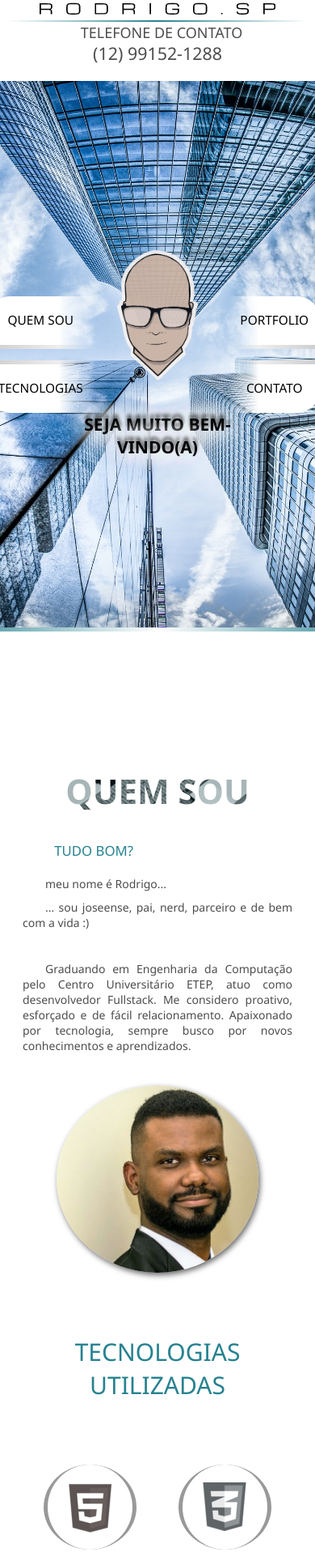
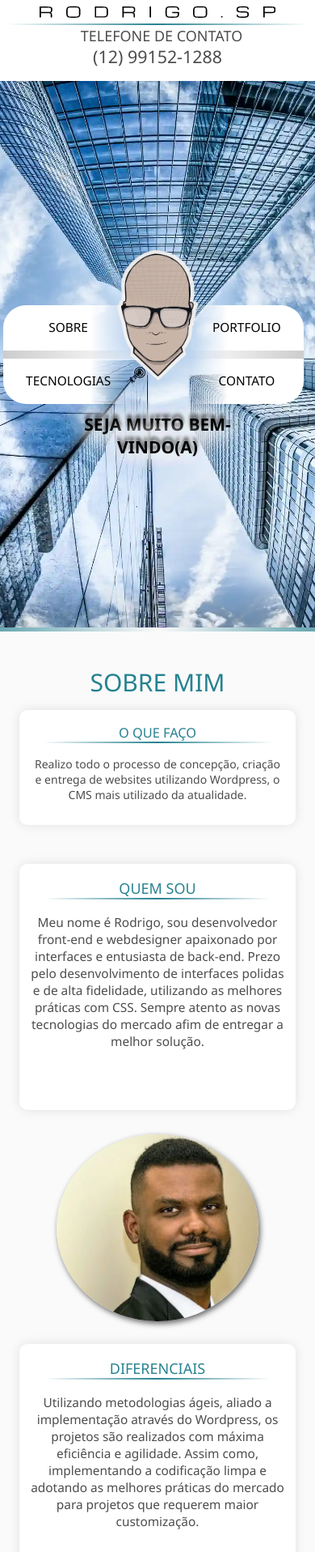
Before and after one commit to Rodrigospaiva/portfolio, a plain HTML site: page index.html in a window 390 px wide. Shown: the top 1917 px of the page at 81% size. Drawn offline with Linux system fonts and the light colour scheme; a script that the page names is missing.

Commit message:
Descrições no sobre e estilização alterados

```diff
--- a/css/global.css
+++ b/css/global.css
@@ -10,8 +10,6 @@
 }
 
 html {
-background: var(--white);
-
     font-family: 'Segoe UI', sans-serif;
     color: var(--black);
 
@@ -19,12 +17,13 @@ background: var(--white);
 
     --blue: #006c7dd9;
     --black: rgba(0, 0, 0, 0.7);
-    --white: rgba(255, 255, 255, 0.5);
+    --white: rgb(250, 250, 250);
     --fundobg: #F2F3F7;
 }
 
 body, button, input, textarea, fieldset, select, placeholder {
     font-size: clamp(14px, 1.9rem, 2vw);
+    background: var(--white);
 }
 
 ul, ol, li {
--- a/css/index.css
+++ b/css/index.css
@@ -6,7 +6,7 @@ main, #main-footer {
 
 #contato-fundo {
     display: block;
-    background-image: url(../img/backgrounds/pexels-david-underland-3237941.jpg);
+    background-image: url(../img/backgrounds/predios-contato.webp);
     background-position: center;
     background-position-y: 1px;
     background-position-x: -1px;
@@ -21,7 +21,7 @@ main, #main-footer {
 
 .container-topo {
     display: block;
-    background-image: url(../img/backgrounds/1.jpg);
+    background-image: url(../img/backgrounds/predios-cabecalho.webp);
     background-position: center;
     background-position-y: 1px;
     background-position-x: -1px;
@@ -126,23 +126,6 @@ main, #main-footer {
     text-transform: uppercase;
 }
 
-.container-topo .nav1 li, .container-topo .nav2 li {
-    /* border: 1px solid rgba(0, 0, 0, 0.2); */
-    transition: all 0.3s;
-    /* text-shadow:    0px 5px 4px var(--black),
-                    0px 0px 30px white,
-                    0px 0px 30px white,
-                    0px 0px 30px white,
-                    0px 0px 30px white,
-                    0px 0px 30px white;*/
-
-    line-height: 6rem;
-    padding: 0 1em;
-    margin: 1em;
-
-    background: rgba(255, 255, 255, 0.8);
-}
-
 .container-topo .nav1 li:hover, .container-topo .nav2 li:hover {
     transform: scale(1.2);
     transition: all 0.2s ease;
@@ -174,8 +157,10 @@ main, #main-footer {
                                         rgba(255, 255, 255),
                                         rgba(255, 255, 255, 0));
     border-image: linear-gradient(to right, rgba(0, 0, 0, 0.2), transparent) 1;
+    line-height: 4em;
     justify-content: right;
-    margin-right: -2em;
+    padding: 0 2em;
+    margin-right: -8em;
 }
 
 .container-topo .nav2 li {
@@ -184,8 +169,10 @@ main, #main-footer {
     rgba(255, 255, 255),
     rgba(255, 255, 255, 0));
     border-image: linear-gradient(to left, rgba(0, 0, 0, 0.2), transparent) 1;
+    line-height: 4em;
     justify-content: left;
-    margin-left: -2em;
+    padding: 0 2em;
+    margin-left: -8em;
 }
 
 .container-topo .nav1 a, .container-topo .nav2 a {
@@ -194,6 +181,11 @@ main, #main-footer {
     color: black;
     font-weight: 500;
     cursor: pointer;
+}
+
+header {
+    border-bottom: 5px solid;
+    border-image: linear-gradient(to right, var(--blue), transparent, var(--blue)) 60;
 }
 
 
@@ -209,78 +201,88 @@ main, #main-footer {
 
 /* Sobre */
 
-#sobre {
-    border-top: 5px solid;
-    border-image: linear-gradient(to right, var(--blue), transparent, var(--blue)) 60;
-    background: white;
+.captur {
+    height: 3em;
 }
 
-.bg_fundo {
-    display: block;
-    font-size: 2em;
-    text-transform: uppercase;
-    background-image: url(../img/backgrounds/pexels-david-underland-3237941.jpg);
-    background-position: left;
-    background-repeat: no-repeat;
-    background-size: auto;
-    filter: brightness(80%);
-    margin: 6em auto -2em;
-    height: auto;
-    text-align: center;
-    background-clip: text;
-    -webkit-background-clip: text;
-    color: #00d9fa15;
+#sobre {
+    background: white;
 }
 
 .sobre-container {
     display: flex;
-    justify-content: center;
-    margin: 5em auto;
+    flex-direction: column;
+    align-items: center;
 }
 
 .sobre-info {
+    display: flex;
+    justify-content: space-between;
+    align-items: center;
     margin-top: 100px;
     background-image: radial-gradient(circle 20em, rgba(0, 0, 0, 0.3), transparent);
-    display: flex;
     align-items: center;
+    width: 100%;
     height: 200px;
 }
 
-.dev {
-    width: 100%;
-    text-align: left;
+.h3-title {
+    text-transform: uppercase;
+    font-weight: normal;
+    border-bottom: 2px solid ;
+    border-image: linear-gradient(to right, transparent, var(--blue), transparent) 1;
+    color: var(--blue);
+    margin: 1em;
 }
 
-.dev p:nth-child(3) {
-    width: 40vw;
+.sobre-container article {
+    margin-bottom: 3em;
+}
+
+.dev {
+    display: flex;
+    justify-content: center;
+    align-items: center;
+    min-width: 300px;
+    max-width: 400px;
+    text-align: center;
+}
+
+/* .dev p:nth-child(3) {
+    width: 20vw;
     padding: 1em 0;
-}
+} */
 
 .img-circular {
     width: 250px;
     border-radius: 50%;
     box-shadow: 2px 3px 7px rgba(0, 0, 0, 0.6);
-    right: 0px;
     position: relative;
     margin-left: auto;
     margin-right: auto;
 }
 
-.logo img {
-    width: 200px;
+.diferenciais {
+    display: flex;
+    justify-content: center;
+    align-items: center;
+    min-width: 300px;
+    max-width: 400px;
+    text-align: center;
 }
 
-.quote {
-    display: flex;
-    align-items: center;
-    text-align: end;
+p {
+   justify-content: justify;
 }
 
-.quote p {
-    padding: 1rem 0;
+.make {
+    margin: 3em auto;
+    text-align: center;
+    min-width: 300px;
+    max-width: 400px;
 }
 
-blockquote::before {
+/* blockquote::before {
     content: open-quote;
     font-family: 'Franklin Gothic Medium', 'Arial Narrow', Arial, sans-serif;
     font-size: 5rem;
@@ -305,13 +307,7 @@ blockquote {
         display: none;
     }
 }
-
-.label:not(p:nth-child(2)){
-    color: var(--blue);
-    text-transform: uppercase;
-    font-size: 1.2em;
-    font-weight: 500;
-}
+*/
 
 .skills {
     display: flex;
@@ -330,12 +326,12 @@ blockquote {
     text-align: center;
     font-weight: 400;
     font-size: 3rem;
-    margin-bottom: 1rem;
+
     color: var(--blue);
 }
 
 .tecnologias-container {
-    margin-top: 15rem;
+    margin-top: 3em;
     display: flex;
     flex-direction: column;
 }
@@ -382,7 +378,7 @@ blockquote {
 }
 
 .paralax-fundo {
-    background-image: url(../img/backgrounds/matrix-global.jpg);
+    background-image: url(../img/backgrounds/matrix-paralax.webp);
     background-attachment: fixed;
     background-repeat:  no-repeat;
     background-position: center;
@@ -400,10 +396,8 @@ blockquote {
     flex-direction: column;
     text-align: center;
     align-items: center;
-    padding: 20em auto;
     font-size: 0.8em;
     width: 100%;
-    /* height: 800px; ******** tirar ***** */
 }
 
 .gallery {
@@ -420,8 +414,6 @@ blockquote {
 .job {
     margin: 1em 1rem;
     border: 1px solid rgba(0, 0, 0, 0.1);
-    /* min-width: 250px; */
-    /* width: 100%; */
     width: clamp(250px, 320px, 350px);
     transition: 0.3s;
 }
@@ -445,7 +437,7 @@ blockquote {
 .matrix {
     display: flex;
     justify-content: center;
-    padding-top: 5em;
+    padding-top: 6em;
 }
 
 .paralax-fundo article p {
@@ -521,8 +513,9 @@ blockquote {
 }
 
 #box-contato {
+    box-sizing: border-box;
     max-width: 400px;
-    min-width: 400px;
+    min-width: 320px;
     height: 400px;
     display: block;
     border-radius: 5px;
@@ -639,7 +632,7 @@ textarea {
     align-items: center;
     background-color: rgb(20, 20, 20);
     color: var(--white);
-    height: 15rem;
+    height: auto;
 }
 
 .rodape {
@@ -650,16 +643,16 @@ textarea {
     padding: 3rem;
 }
 
-.nav-rodape {
-    width: 200px;
+.nav-rodape .nav1{
+    width: auto;
     height: 80px;
     display: flex;
-    flex-direction: column;
     justify-content: center;
     align-items: center;
 }
 
 .rodape div {
+    text-align: center;
     font-size: 1.6rem;
     /* width: 100px; */
 }
@@ -689,6 +682,7 @@ textarea {
     opacity: 0.6;
     font-size: 1.6rem;
     line-height: 3rem;
+    padding: 0 1.5em;
 }
 
 .rodape div:nth-last-child(1) {
@@ -709,6 +703,10 @@ textarea {
 /****************** Responsivo *******************/
 
 @media (max-width: 870px) {
+    article {
+        font-size: 1.1em;
+    }
+
     .limited {
         width: 95vw;
     }
@@ -717,13 +715,17 @@ textarea {
         min-height: 85px;
     }
 
+    #sobre, .captur {
+        background-color: var(--white);
+    }
+
     .menu-principal {
         display: flex;
         flex-direction: column;
     }
 
     .logo-escrito {
-        padding-bottom: .4rem
+        padding: 0.4rem
     }
 
     .celular {
@@ -734,8 +736,31 @@ textarea {
     }
 
     .sobre-info {
-        height: normal;
-        margin: 1rem 2rem;
+        flex-direction: column;
+        height: auto;
+        width: unset;
+        margin-top: 2rem;
+        background-image: none;
+    }
+
+    .my-card {
+        box-shadow: 0 0 1em rgba(0, 0, 0, 0.1);
+        border-radius: 1rem;
+        background: white;
+        padding: 0 1em 2em 1em;
+        margin: 1em;
+    }
+
+    .eu {
+        margin: 1em;
+    }
+
+    .dev, .diferenciais {
+        height: auto;
+    }
+
+    .make {
+        order: -1;
     }
 
     .fale-comigo {
@@ -749,6 +774,14 @@ textarea {
         margin: 1rem;
         width: 80%;
         min-width: 320px;
+    }
+
+    #contato article {
+        border-radius: 3em;
+    }
+
+    #contato article p {
+        padding: 1 3em;
     }
 
     #contato article div:first-child {
@@ -772,17 +805,18 @@ textarea {
         max-height: 80vh;
     }
 
+    /* #cabecalho .nav1 {
+        margin-right: -50em;
+    }
+
+    #cabecalho .na2 {
+        margin-left: -50em;
+    } */
+
     .sobre-info {
         flex-direction: column;
         height: normal;
-        margin: 1rem 2rem 20rem 2rem;
-    }
-
-    .dev p {
-        width: 100vw;
-        padding: 1rem 2em;
-        text-indent: 2em;
-        text-align: justify;
+        margin-bottom: 5em;
     }
 
     .dev p:nth-child(3) {
@@ -834,7 +868,11 @@ textarea {
     }
 
     .celular div:nth-last-child() {
-        min-width: 300px;
+        min-width: 320px;
+    }
+
+    .eu {
+        margin: -1em 0 1em 0;
     }
 
     .job {
@@ -845,16 +883,26 @@ textarea {
         transform: scale(0.9);
     }
 
-    form {
-        width: 100%;
-    }
-
-    fieldset {
-        width: 100%;
+    .gallery {
+        margin-bottom: 3em;
     }
 
     #box-contato {
         width: 100%;
         margin-top: 1em;
     }
+
+    .rodape .nav1 {
+        height: 3em;
+    }
+
+    .rodape {
+        height: auto;
+        padding: 1.5em 0;
+        flex-direction: column;
+    }
+
+    .nav-rodape .nav1 a{
+        padding: 0 1em;
+    }
 }
--- a/index.html
+++ b/index.html
@@ -25,7 +25,7 @@
                 <div class="menu-principal-container">
                     <figure class="logo-escrito">
 
-                        <img src="img/logo-escrito2.png" alt="Logotipo"/>
+                        <img src="img/logo-escrito.webp" alt="Logotipo"/>
 
                     </figure>
                 </div>
@@ -50,14 +50,14 @@
 
                 <nav class="nav1">
                     <ul>
-                        <li><a href="#sobre">Quem sou</a></li>
+                        <li><a href="#sobre">Sobre</a></li>
                         <li><a href="#tecnologias">Tecnologias</a></li>
                     </ul>
                 </nav>
 
                 <div>
                     <figure>
-                        <img src="img/Rosto-fundo-transp.png" alt="logotipo" />
+                        <img src="img/Rosto-fundo-transp.webp" alt="logotipo" />
                     </figure>
                     <div>
                         <h1> Seja muito Bem-vindo(a)</h1>
@@ -77,49 +77,58 @@
     </header>
     <main>
 
-        <div class="oque faço">
+        <div class="captur">
 
         </div>
 
             <section id="sobre">
 
-                <div class="bg_fundo">
-                    <h2 class="clip">Quem sou</h2>
-                </div>
+                <h2 class="h2-title">Sobre mim</h2>
 
                 <div class="sobre-container limited">
 
                     <div class="sobre-info">
 
-                        <div class="dev">
-
-                            <article>
-                                <p class="label">Tudo bom?</p>
-                                <p class="label">meu nome é Rodrigo...</p>
-                                <p>... sou joseense, pai, nerd, parceiro e de bem com a vida :)</p>
-                                <p>Graduando em Engenharia da Computação pelo Centro Universitário ETEP, atuo como desenvolvedor Fullstack. Me considero proativo, esforçado e de fácil relacionamento.
-                                Apaixonado por tecnologia, sempre busco por novos conhecimentos e aprendizados. </p>
-                            </article>
-
-                        </div>
-
-                        <figure id="autor">
-                            <img class="img-circular" src="img/eu.png" alt="autor" title="Rodrigo" />
-                        </figure>
-
-                        <div class="quote">
+                        <div class="dev my-card">
 
                             <article>
 
-                                <p class="label">Citação</p>
-
-                                <blockquote>Um código limpo sempre parece que foi escrito por alguém que se importa.</blockquote>
-                                <p class="label">- Michael Feathers</p>
+                                <h3 class="h3-title">Quem sou</h3>
+                                <p>Meu nome é Rodrigo, sou desenvolvedor front-end e webdesigner apaixonado por interfaces e entusiasta de back-end. Prezo pelo desenvolvimento de interfaces polidas e de alta fidelidade, utilizando as melhores práticas com CSS. Sempre atento as novas tecnologias do mercado afim de entregar a melhor solução.</p>
+                                <!-- <p>Graduando em Engenharia da Computação pelo Centro Universitário ETEP, atuo como desenvolvedor front-end. Me considero proativo, esforçado e de fácil relacionamento.
+                                Apaixonado por tecnologia, sempre busco por novos conhecimentos e aprendizados. </p> -->
 
                             </article>
 
                         </div>
 
+                        <div class="eu">
+                            <figure id="autor">
+                            <img class="img-circular" src="img/eu.webp" alt="autor" title="Rodrigo" />
+                            </figure>
+                        </div>
+
+                        <div class="diferenciais my-card">
+
+                            <article>
+
+                                <h3 class="h3-title">Diferenciais</h3>
+                                <p>Utilizando metodologias ágeis, aliado a implementação através do Wordpress, os projetos são realizados com máxima eficiência e agilidade. Assim como, implementando a codificação limpa e adotando as melhores práticas do mercado para projetos que requerem maior customização.</p>
+
+                                <!-- <p class="label">Citação</p>
+
+                                <blockquote>Um código limpo sempre parece que foi escrito por alguém que se importa.</blockquote>
+                                <p class="label">- Michael Feathers</p> -->
+
+                            </article>
+
+                        </div>
+
+                    </div>
+
+                    <div class="make my-card">
+                        <h3 class="h3-title">O que faço</h3>
+                        <p>Realizo todo o processo de concepção, criação e entrega de websites utilizando Wordpress, o CMS mais utilizado da atualidade.</p>
                     </div>
 
             </section>
@@ -361,9 +370,10 @@
                 <nav class="nav-rodape">
 
                     <ul class="nav1">
-                        <li><a href="#inicio">Início</a></li>
+                        <li><a href="#inicio">Início</a></li>|
+                        <li><a href="#sobre">Sobre</a></li>|
+                        <li><a href="#portfolio">Portfolio</a></li>|
                         <li><a href="#contato">Contato</a></li>
-                        <li><a href="#sobre">Sobre</a></li>
                     </ul>
 
                 </nav>
```
Also changed, not shown: img/Rosto-fundo-transp.png (deleted), img/Rosto-fundo-transp.webp (added), img/backgrounds/1.jpg (deleted), img/backgrounds/matrix-global.jpg (deleted), img/backgrounds/matrix-paralax.webp (added), img/backgrounds/pexels-david-underland-3237941.jpg (deleted), img/backgrounds/predios-cabecalho.webp (added), img/backgrounds/predios-contato.webp (added), img/eu.png (deleted), img/eu.webp (added), img/logo-escrito.webp (added), img/logo-escrito1.png (deleted), img/logo-escrito2.png (deleted).
